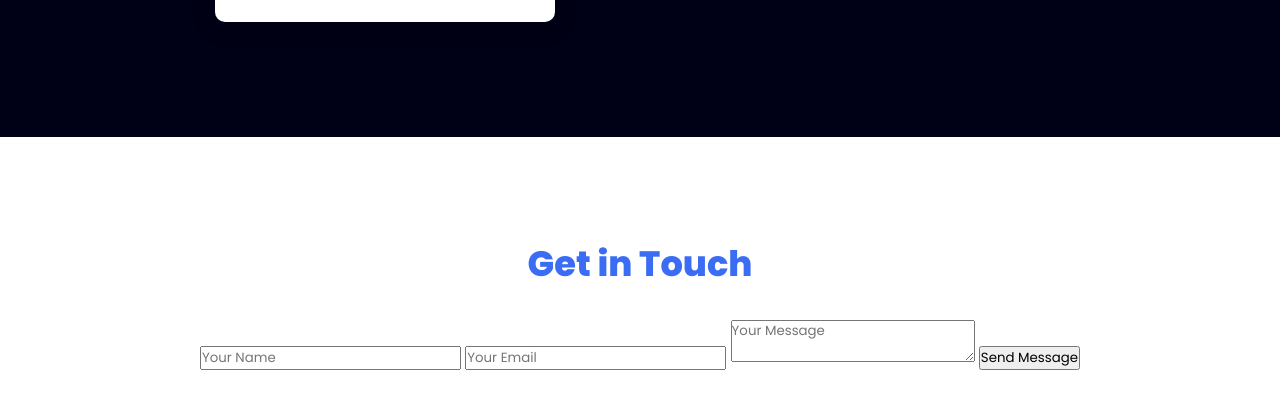
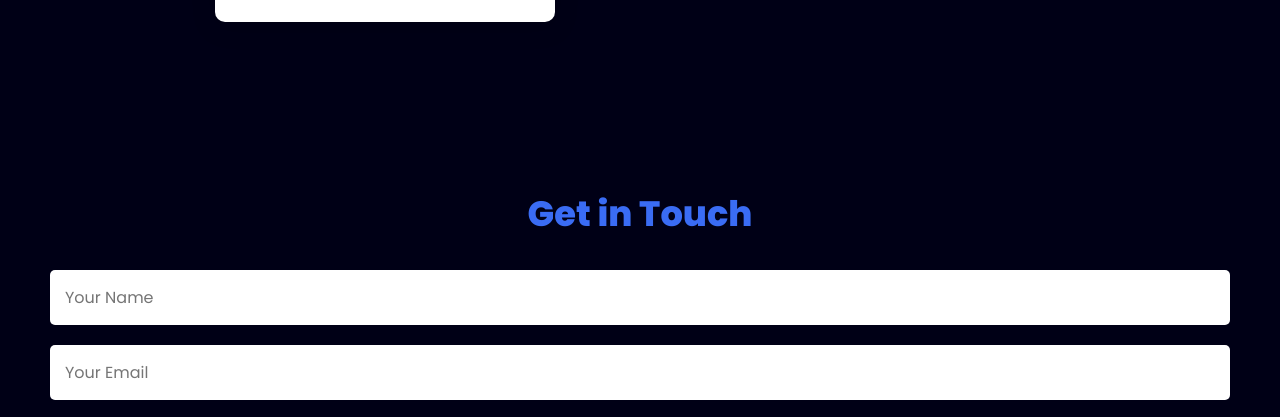
Before and after one commit to mahmoudamr-ui/.s, a plain HTML site: page index.html in a window 1280 px wide. Shown: the part 1870-2287 px from the top of the page. Drawn offline with Linux system fonts and the light colour scheme.

Commit message:
Update style.css

```diff
--- a/style.css
+++ b/style.css
@@ -1,13 +1,12 @@
 @import url('https://fonts.googleapis.com/css2?family=Poppins:ital,wght@0,100;0,200;0,300;0,400;0,500;0,600;0,700;0,800;0,900;1,100;1,200;1,300;1,400;1,500;1,600;1,700;1,800;1,900&display=swap');
 
-*{
+* {
     font-family: 'Poppins', sans-serif;
     margin: 0;
     padding: 0;
     box-sizing: border-box;
     scroll-behavior: smooth;
 }
-
 
 header {
     background-color: #000331;
@@ -16,10 +15,10 @@ header {
     display: flex;
     justify-content: space-between;
     align-items: center;
-    padding: 10px 200px ;
+    padding: 10px 200px;
 }
 
-.logo{
+.logo {
     text-decoration: none;
     color: #3a6cf4;
     text-transform: uppercase;
@@ -27,7 +26,7 @@ header {
     font-size: 1.8em;
 }
 
-.navigation a{
+.navigation a {
     color: #3a6cf4;
     text-decoration: none;
     font-size: 1.1em;
@@ -35,7 +34,7 @@ header {
     padding-left: 30px;
 }
 
-.navigation a:hover{
+.navigation a:hover {
     color: #601cfc;
 }
 
@@ -48,7 +47,7 @@ section {
     min-height: 100vh;
     display: flex;
     align-items: center;
-    background: url(images/background.jpg) no-repeat;
+    background: url('images/background.jpg') no-repeat;
     background-size: cover;
     background-position: center;
     background-attachment: fixed;
@@ -121,7 +120,7 @@ section {
 .card {
     background-color: #fff;
     width: 21.25em;
-    box-shadow: 0 5px 25px rgba(1 1 1 / 15%);
+    box-shadow: 0 5px 25px rgba(1, 1, 1, 0.15);
     border-radius: 10px;
     padding: 25px;
     margin: 15px;
@@ -134,7 +133,7 @@ section {
 
 .card .icon {
     color: #3a6cf4;
-    font-size: 8em;
+    font-size: 4.5em;
     text-align: center;
 }
 
@@ -142,7 +141,7 @@ section {
     text-align: center;
 }
 
-.info h3{
+.info h3 {
     color: #3a6cf4;
     font-size: 1.2em;
     font-weight: 700;
@@ -153,7 +152,7 @@ section {
     background-color: #000016;
 }
 
-.projects .content{
+.projects .content {
     margin-top: 30px;
 }
 
@@ -169,15 +168,15 @@ section {
 }
 
 .project-card:hover {
-   transform: scale(1.1);
+    transform: scale(1.1);
 }
 
 .project-card:hover .project-image {
     opacity: 0.9;
- }
+}
 
-.project-image img{
-    width: 100%
+.project-image img {
+    width: 100%;
 }
 
 .project-info {
@@ -206,16 +205,38 @@ section {
     color: #601cfc;
 }
 
-.contact .icon{
-    font-size: 4.5em;
+.contact-form {
+    padding: 50px;
+    background-color: #000016;
+    color: #fff;
 }
 
-.contact .info h3 {
-    color: #000;
+.contact-form form {
+    display: flex;
+    flex-direction: column;
 }
 
-.contact .info p {
-    font-size: 1.1em;
+.contact-form input, .contact-form textarea {
+    margin-bottom: 20px;
+    padding: 15px;
+    border: none;
+    border-radius: 5px;
+    font-size: 1em;
+}
+
+.contact-form button {
+    padding: 15px;
+    border: none;
+    border-radius: 5px;
+    background-color: #3a6cf4;
+    color: #fff;
+    font-size: 1.2em;
+    cursor: pointer;
+    transition: background-color 0.3s;
+}
+
+.contact-form button:hover {
+    background-color: #0a49f6;
 }
 
 .footer {
@@ -235,60 +256,58 @@ section {
     color: #3a6cf4;
 }
 
-.footer .social-icons a{
+.footer .social-icons a {
     font-size: 1.3em;
     padding: 0 12px 0 0;
 }
 
-@media (max-width:1023px){
-    header{
+@media (max-width: 1023px) {
+    header {
         padding: 12px 20px;
     }
 
-    .navigation a{
+    .navigation a {
         padding-left: 10px;
     }
 
-    .title{
+    .title {
         font-size: 1.8em;
     }
 
-    section{
+    section {
         padding: 80px 20px;
     }
 
-    .main-content h2{
+    .main-content h2 {
         font-size: 1em;
     }
 
-    .main-content h3{
+    .main-content h3 {
         font-size: 1.6em;
     }
 
-    .content{
+    .content {
         flex-direction: column;
         align-items: center;
     }
-
 }
 
-@media (max-width:641px){
-    body{
+@media (max-width: 641px) {
+    body {
         font-size: 12px;
     }
 
-    .main-content h2{
+    .main-content h2 {
         font-size: 0.8em;
     }
 
-    .main-content h3{
+    .main-content h3 {
         font-size: 1.4em;
     }
 }
 
-@media (max-width:300px){
-    body{
+@media (max-width: 300px) {
+    body {
         font-size: 10px;
-
     }
 }
```
